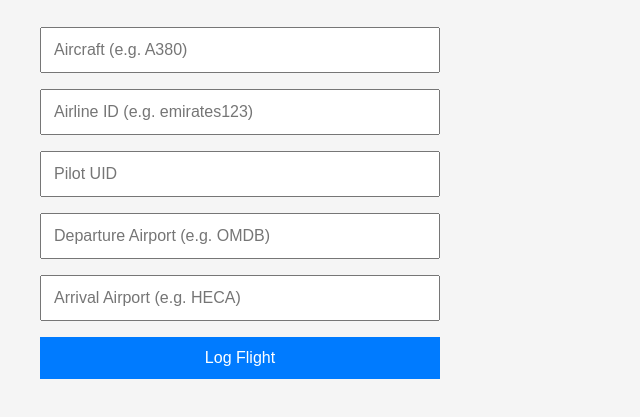
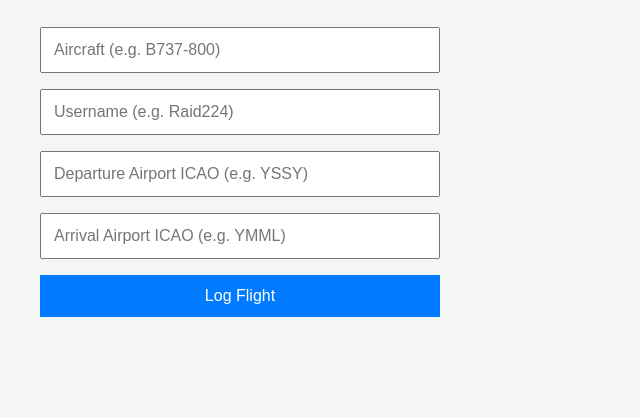
Before and after one commit to raid2256/GeoFS-Flight-Portal, a plain HTML site: page index.html in a window 1280 px wide. Shown: the part 101-518 px from the top of the page, without its empty margins (0-640 px from the left). Drawn offline with Linux system fonts and the light colour scheme.

Commit message:
Update index.html

```diff
--- a/index.html
+++ b/index.html
@@ -9,11 +9,10 @@
 <body>
   <h1>Log Your Flight</h1>
   <form id="flightForm">
-    <input type="text" id="aircraft" placeholder="Aircraft (e.g. A380)" required />
-    <input type="text" id="airlineId" placeholder="Airline ID (e.g. emirates123)" required />
-    <input type="text" id="pilotUid" placeholder="Pilot UID" required />
-    <input type="text" id="departure" placeholder="Departure Airport (e.g. OMDB)" required />
-    <input type="text" id="arrival" placeholder="Arrival Airport (e.g. HECA)" required />
+    <input type="text" id="aircraft" placeholder="Aircraft (e.g. B737-800)" required />
+    <input type="text" id="username" placeholder="Username (e.g. Raid224)" required />
+    <input type="text" id="departure" placeholder="Departure Airport ICAO (e.g. YSSY)" required />
+    <input type="text" id="arrival" placeholder="Arrival Airport ICAO (e.g. YMML)" required />
     <button type="submit">Log Flight</button>
   </form>
 
```
